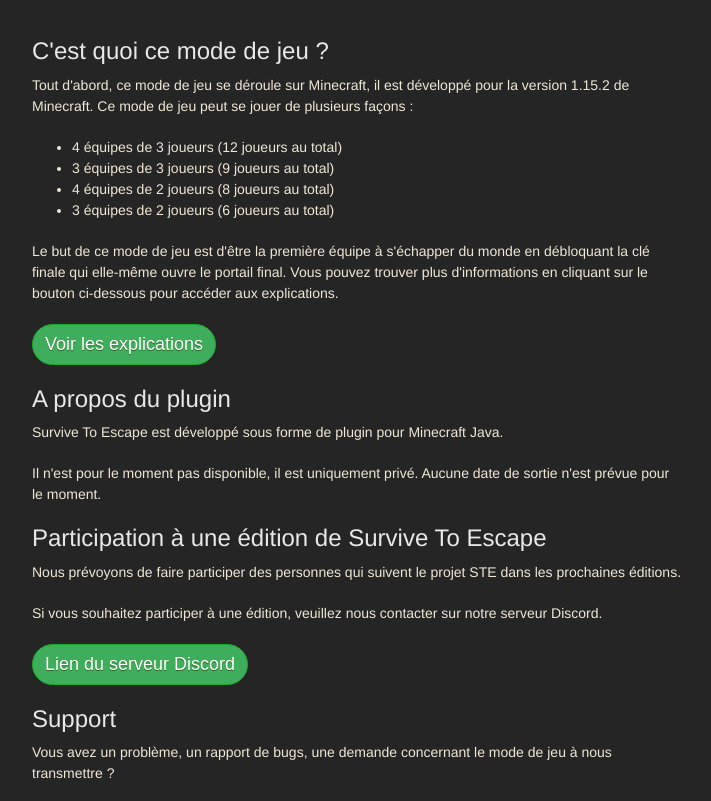
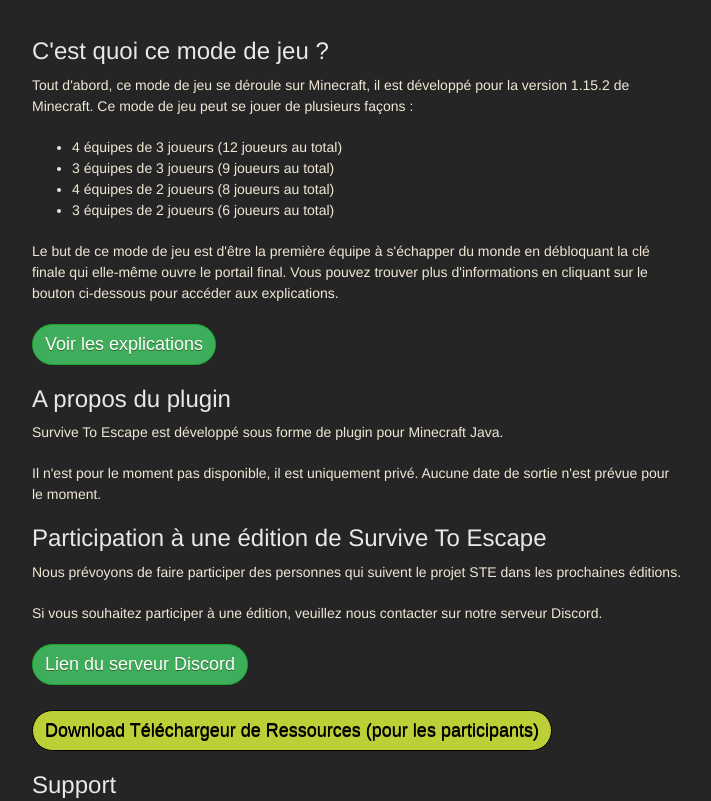
Before and after one commit to zorback82/survivetoescape-website, a plain HTML site: page index.html in a window 1280 px wide. Shown: the part 343-1144 px from the top of the page, without its empty margins (283-994 px from the left). Drawn offline with nearby package versions, Linux system fonts and the light colour scheme; a web font is replaced by a local one.

Commit message:
add button pour le téléchargeur de ressources sur le site

```diff
--- a/index.html
+++ b/index.html
@@ -72,7 +72,8 @@
 <p>Nous prévoyons de faire participer des personnes qui suivent le projet STE dans les prochaines éditions.</p>
 <p>Si vous souhaitez participer à une édition, veuillez nous contacter sur notre serveur Discord.</p>
 
-<a href="https://discord.gg/9CPMYfK" target="_blank" class="buttonclassic1">Lien du serveur Discord</a>
+<a href="https://discord.gg/9CPMYfK" target="_blank" class="buttonclassic1">Lien du serveur Discord</a><br>
+<a href="https://www.dropbox.com/s/em3xzykk1ts8cjf/SurviveToEscape-TelechargeurRessources.zip?dl=1" style="margin-top:25px; background-color:#bdcf36; border:1px solid #000000; text-shadow:0px 1px 0px #000000; color:black" class="buttonclassic1">Download Téléchargeur de Ressources (pour les participants)</a>
 <br><br>
 
 <!-- SECTION DU SUPPORT -->
```
